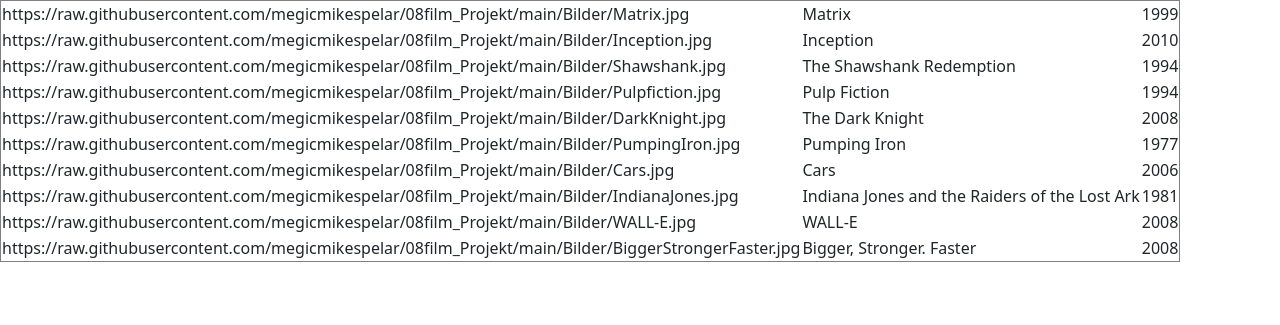
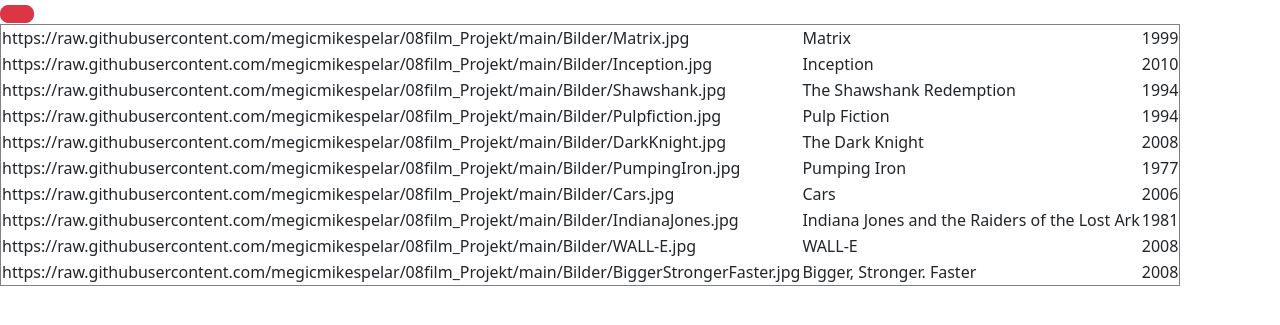
Before and after one commit to megicmikespelar/08film_Projekt, a Flask app: page / in a window 1280 px wide. Shown: the part 56-381 px from the top of the page. Run offline with Flask 3, Linux system fonts and the light colour scheme; data comes from the database, SQL or seed files in the repository.

Commit message:
back to top Kanpp

```diff
--- a/templates/index.html
+++ b/templates/index.html
@@ -35,6 +35,13 @@
             </div>
         </nav>
     </header>
+    <button
+        type="button"
+        class="btn btn-danger btn-floating btn-lg"
+        id="btn-back-to-top"
+        >
+  <i class="fas fa-arrow-up"></i>
+</button>
     <script src="https://cdn.jsdelivr.net/npm/bootstrap@5.3.3/dist/js/bootstrap.bundle.min.js"
         integrity="sha384-YvpcrYf0tY3lHB60NNkmXc5s9fDVZLESaAA55NDzOxhy9GkcIdslK1eN7N6jIeHz" crossorigin="anonymous">
         </script>
--- /dev/null
+++ b/templates/style.css
@@ -0,0 +1,6 @@
+#btn-back-to-top {
+    position: fixed;
+    bottom: 20px;
+    right: 20px;
+    display: none;
+  }
```
Also changed, not shown: script.js (added, +24 -0 lines).
